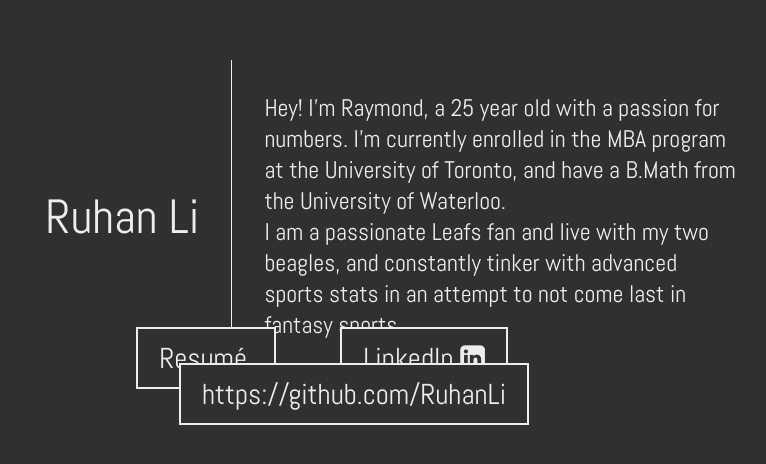
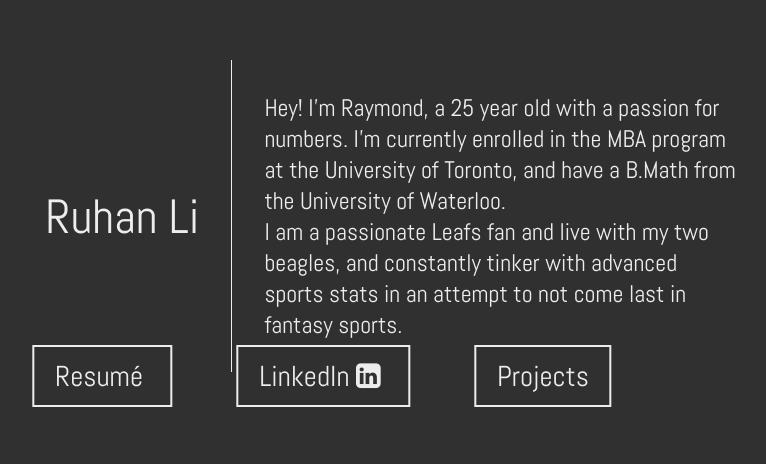
Before and after one commit to RuhanLi/ruhanli.github.io, a plain HTML site: page index.html in a window 1280 px wide. Shown: the part 104-568 px from the top of the page, without its empty margins (318-1084 px from the left). Drawn offline with Linux system fonts and the light colour scheme.

Commit message:
Update index.html

```diff
--- a/index.html
+++ b/index.html
@@ -38,5 +38,5 @@
         LinkedIn
         <i class="fa fa-linkedin-square"> </i>
     </a>
-    <a href="projects"> https://github.com/RuhanLi </a>
+    <a href="https://github.com/RuhanLi">Projects</a>
 </div>
```
